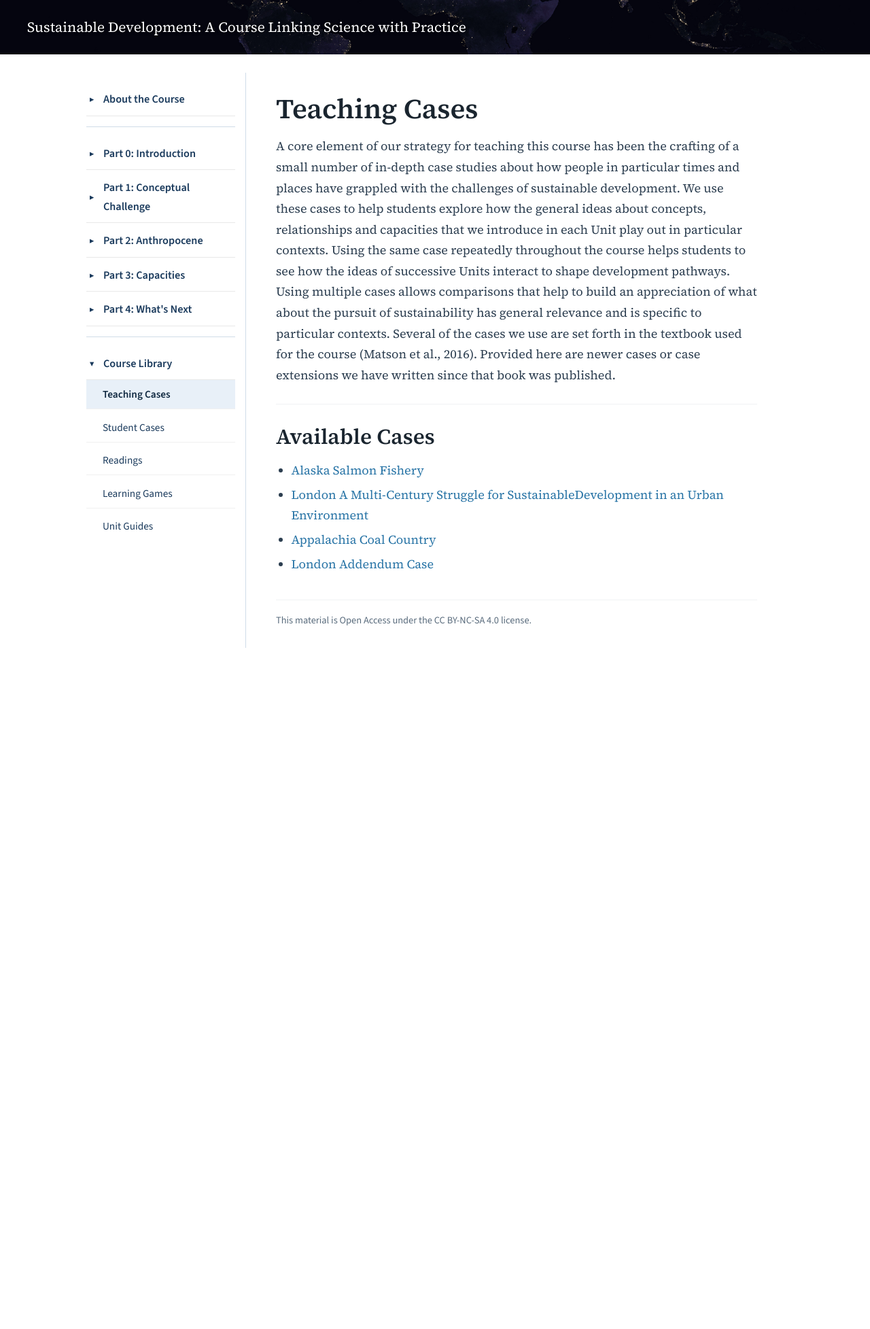
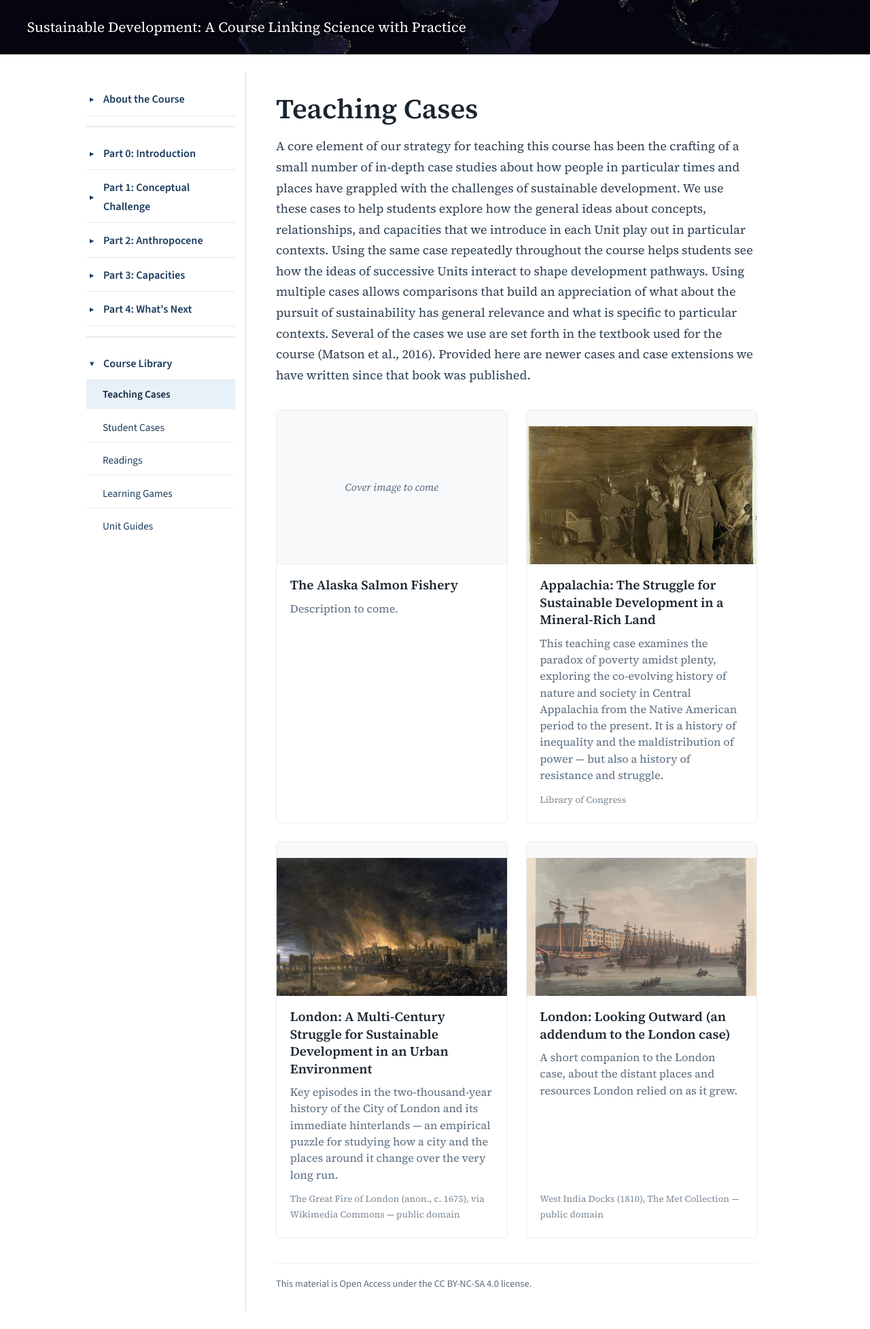
Before and after one commit to agharley/sustsci, a Jekyll site: the page built from course/course-library/teaching-cases/index.md, in a window 1280 px wide. Shown: the whole page at 68% size. Built offline with Jekyll 4.4.1, drawn with Linux system fonts in a browser that asks for light colours; our own code applies the rules of GitHub Pages for plain Markdown files; before the commit the page ends 980 px from its top, so only the background shows below that.

Commit message:
Teaching cases adding cards
Major edits to the teaching cases page within course to add cards for each of teaching cases. Still need to do Alaska

```diff
--- a/assets/css/style.scss
+++ b/assets/css/style.scss
@@ -1574,3 +1574,86 @@ sup {
   color: var(--color-text-light);
   margin: 0;
 }
+
+/* ==========================================================================
+   TEACHING CASE CARDS
+   ========================================================================== */
+
+.case-grid {
+  display: grid;
+  grid-template-columns: repeat(2, 1fr);
+  gap: 1.5rem;
+  margin: 2rem 0 1rem;
+}
+
+.case-card {
+  display: flex;
+  flex-direction: column;
+  border: 1px solid var(--color-border);
+  border-radius: 6px;
+  overflow: hidden;
+  background: var(--color-bg);
+  text-decoration: none;
+  color: inherit;
+  transition: box-shadow 0.15s ease, transform 0.15s ease;
+}
+
+.case-card:hover {
+  box-shadow: 0 4px 16px rgba(0,0,0,0.1);
+  transform: translateY(-2px);
+}
+
+.case-thumb {
+  aspect-ratio: 3 / 2;
+  overflow: hidden;
+  background: var(--color-bg-alt);
+}
+
+.case-thumb img {
+  width: 100%;
+  height: 100%;
+  object-fit: cover;
+  display: block;
+}
+
+.case-thumb--empty {
+  display: flex;
+  align-items: center;
+  justify-content: center;
+  color: var(--color-text-light);
+  font-size: 0.85rem;
+  font-style: italic;
+  border-bottom: 1px solid var(--color-border);
+}
+
+.case-info {
+  padding: 1rem 1.1rem 1.2rem;
+  display: flex;
+  flex-direction: column;
+  flex: 1;
+}
+
+.case-info h3 {
+  font-size: 1.05rem;
+  line-height: 1.35;
+  margin: 0 0 0.5rem;
+  color: var(--color-heading);
+}
+
+.case-desc {
+  font-size: 0.9rem;
+  line-height: 1.5;
+  color: var(--color-text-light);
+  margin: 0 0 0.75rem;
+  flex: 1;
+}
+
+.case-credit {
+  font-size: 0.75rem;
+  color: var(--color-text-light);
+  opacity: 0.8;
+}
+
+@media (max-width: 720px) {
+  .case-grid { grid-template-columns: 1fr; }
+}
--- a/course/course-library/teaching-cases/index.md
+++ b/course/course-library/teaching-cases/index.md
@@ -1,12 +1,57 @@
+---
+layout: course
+title: Teaching Cases
+---
+
 # Teaching Cases
 
-A core element of our strategy for teaching this course has been the crafting of a small number of in-depth case studies about how people in particular times and places have grappled with the challenges of sustainable development.  We use these cases to help students explore how the general ideas about concepts, relationships and capacities that we introduce in each Unit play out in particular contexts.  Using the same case repeatedly throughout the course helps students to see how the ideas of successive Units interact to shape development pathways.  Using multiple cases allows comparisons that help to build an appreciation of what about the pursuit of sustainability has general relevance and is specific to particular contexts. Several of the cases we use are set forth in the textbook used for the course (Matson et al., 2016).  Provided here are newer cases or case extensions we have written since that book was published.
+A core element of our strategy for teaching this course has been the crafting of a small
+number of in-depth case studies about how people in particular times and places have
+grappled with the challenges of sustainable development. We use these cases to help
+students explore how the general ideas about concepts, relationships, and capacities that
+we introduce in each Unit play out in particular contexts. Using the same case repeatedly
+throughout the course helps students see how the ideas of successive Units interact to shape
+development pathways. Using multiple cases allows comparisons that build an appreciation of
+what about the pursuit of sustainability has general relevance and what is specific to
+particular contexts. Several of the cases we use are set forth in the textbook used for the
+course (Matson et al., 2016). Provided here are newer cases and case extensions we have
+written since that book was published.
 
----
+<div class="case-grid">
 
-## Available Cases
+  <a class="case-card" href="{{ '/course/course-library/teaching-cases/case-alaska.pdf' | relative_url }}">
+    <div class="case-thumb case-thumb--empty"><span>Cover image to come</span></div>
+    <div class="case-info">
+      <h3>The Alaska Salmon Fishery</h3>
+      <p class="case-desc">Description to come.</p>
+    </div>
+  </a>
 
-- [Alaska Salmon Fishery](case-alaska.pdf)
-- [London A Multi-Century Struggle for SustainableDevelopment in an Urban Environment](case-london.pdf)
-- [Appalachia Coal Country](case-appalachia.pdf)
-- [London Addendum Case](case-london-addendum.pdf)
+  <a class="case-card" href="{{ '/course/course-library/teaching-cases/case-appalachia.pdf' | relative_url }}">
+    <div class="case-thumb"><img src="{{ '/assets/images/cases/appalachia.jpg' | relative_url }}" alt="Child coal miners with mine mules in a West Virginia coal mine, 1908"></div>
+    <div class="case-info">
+      <h3>Appalachia: The Struggle for Sustainable Development in a Mineral-Rich Land</h3>
+      <p class="case-desc">This teaching case examines the paradox of poverty amidst plenty, exploring the co-evolving history of nature and society in Central Appalachia from the Native American period to the present. It is a history of inequality and the maldistribution of power — but also a history of resistance and struggle.</p>
+      <span class="case-credit">Library of Congress</span>
+    </div>
+  </a>
+
+  <a class="case-card" href="{{ '/course/course-library/teaching-cases/case-london.pdf' | relative_url }}">
+    <div class="case-thumb"><img src="{{ '/assets/images/cases/london.jpg' | relative_url }}" alt="The Great Fire of London, 1666, anonymous painting"></div>
+    <div class="case-info">
+      <h3>London: A Multi-Century Struggle for Sustainable Development in an Urban Environment</h3>
+      <p class="case-desc">Key episodes in the two-thousand-year history of the City of London and its immediate hinterlands — an empirical puzzle for studying how a city and the places around it change over the very long run.</p>
+      <span class="case-credit">The Great Fire of London (anon., c. 1675), via Wikimedia Commons — public domain</span>
+    </div>
+  </a>
+
+  <a class="case-card" href="{{ '/course/course-library/teaching-cases/case-london-addendum.pdf' | relative_url }}">
+    <div class="case-thumb"><img src="{{ '/assets/images/cases/london-addendum.jpg' | relative_url }}" alt="West India Docks, London, 1810 — ships from the colonial trade"></div>
+    <div class="case-info">
+      <h3>London: Looking Outward (an addendum to the London case)</h3>
+      <p class="case-desc">A short companion to the London case, about the distant places and resources London relied on as it grew.</p>
+      <span class="case-credit">West India Docks (1810), The Met Collection — public domain</span>
+    </div>
+  </a>
+
+</div>
```
Also changed, not shown: assets/images/cases/appalachia.jpg (added), assets/images/cases/london-addendum.jpg (added), assets/images/cases/london.jpg (added).
